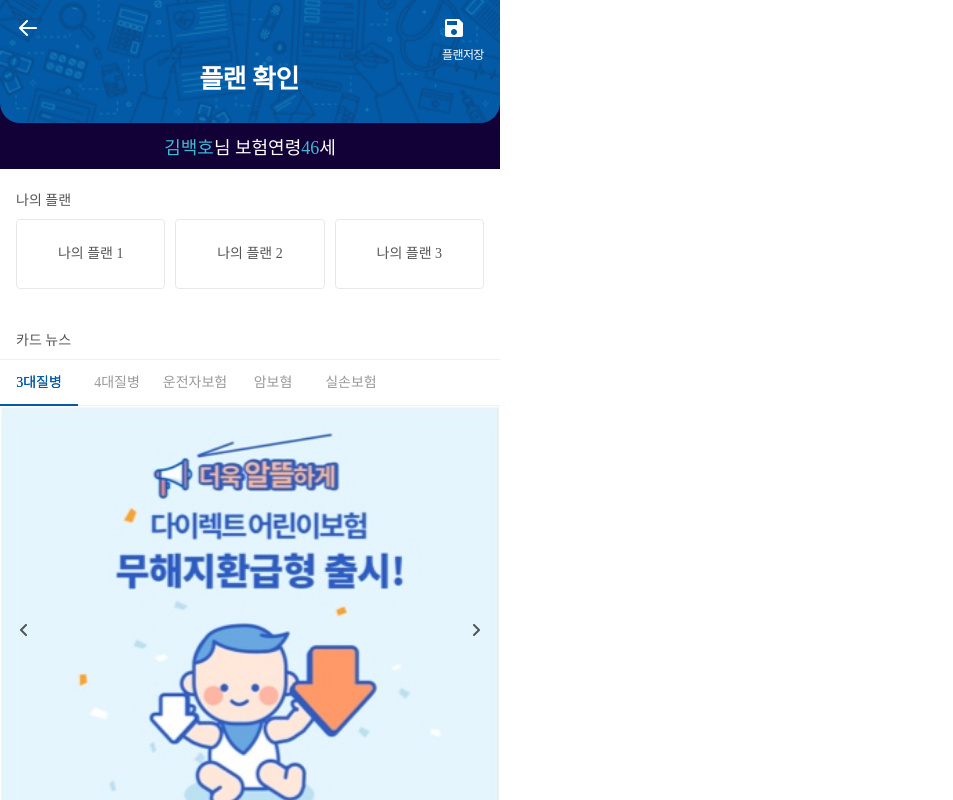
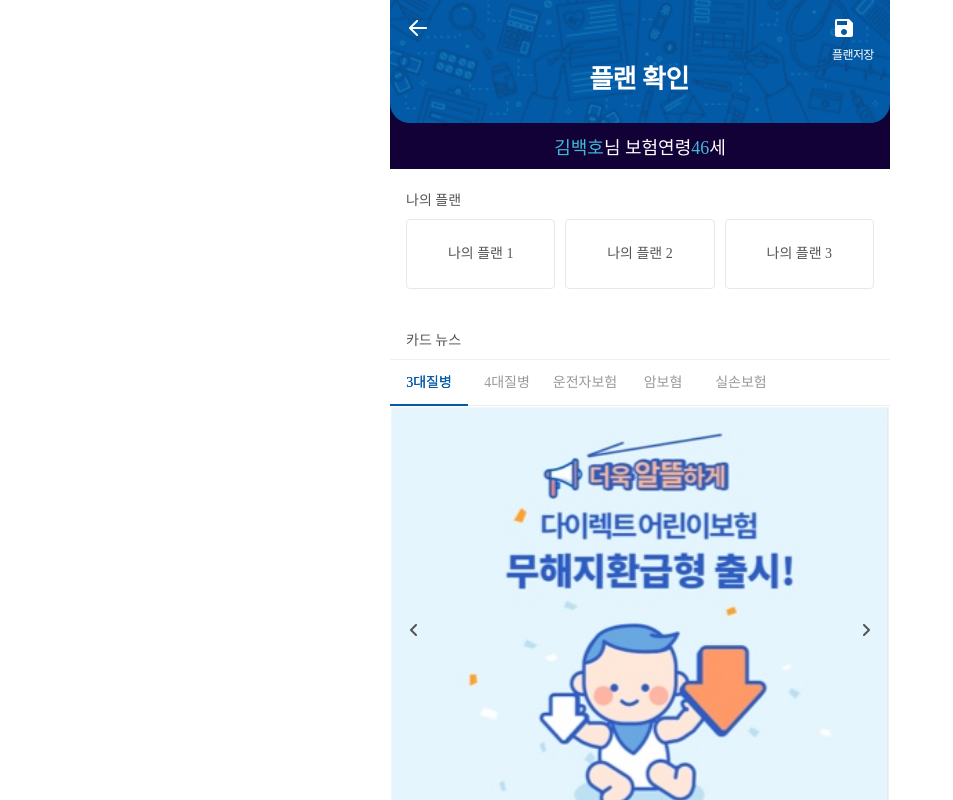
Before and after one commit to bowdawn/mymanager, a React (Create React App) app: page /dummypage3 in a window 1280 px wide. Shown: the whole page, without its empty margins (0-953 px from the left). Built offline with nearby package versions, Linux system fonts and the light colour scheme; a web font is replaced by a local one.

Commit message:
add link

```diff
--- a/src/App.less
+++ b/src/App.less
@@ -5,6 +5,7 @@
 
 .App {
   display: flex;
+  justify-content: center;
   color: @greyish-brown;
   max-width: @max-screen-width;
   max-height: @max-screen-height;
--- a/src/pages/dummy3.tsx
+++ b/src/pages/dummy3.tsx
@@ -114,6 +114,8 @@ const DummyPage3: FC = (props: any) => {
 
   const [myPlan, setMyPlan] = useState('');
   const [savePlan, setSavePlan] = useState('');
+
+  const history = useHistory();
 
   return (
     <div className='f-fd-c hp100'>
@@ -328,7 +330,7 @@ const DummyPage3: FC = (props: any) => {
           <Button
             className='f-jc-c f-ai-c h76 wp100 mb40 fwb fls7 primary-border-button-hover br5'
             style={{ backgroundColor: peacockBlue7 }}
-            onClick={() => message.info('add product: to be implemented')}
+            onClick={() => history.push('/dummypage4')}
           >
             <div className='mr4'>상품 추가하기</div>
             <PlusIcon className='ml4' />
```
